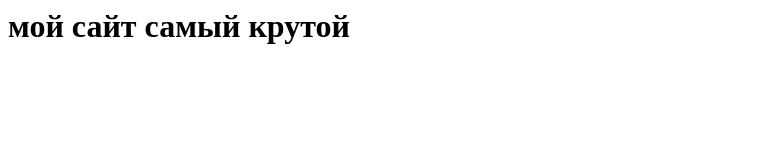
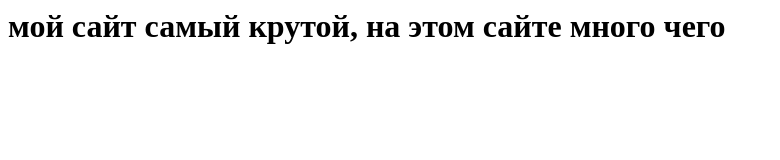
Before and after one commit to AlgoritmikaOrenburg/Donskih, a plain HTML site: page index.html in a window 1280 px wide. Shown: the whole page, without its empty margins (0-780 px from the left). Drawn offline with Linux system fonts and the light colour scheme.

Commit message:
Update index.html

```diff
--- a/index.html
+++ b/index.html
@@ -1,3 +1,3 @@
 <html>
-<h1>мой сайт самый крутой </h1>
+<h1>мой сайт самый крутой, на этом сайте много чего </h1>
 </html>
```
